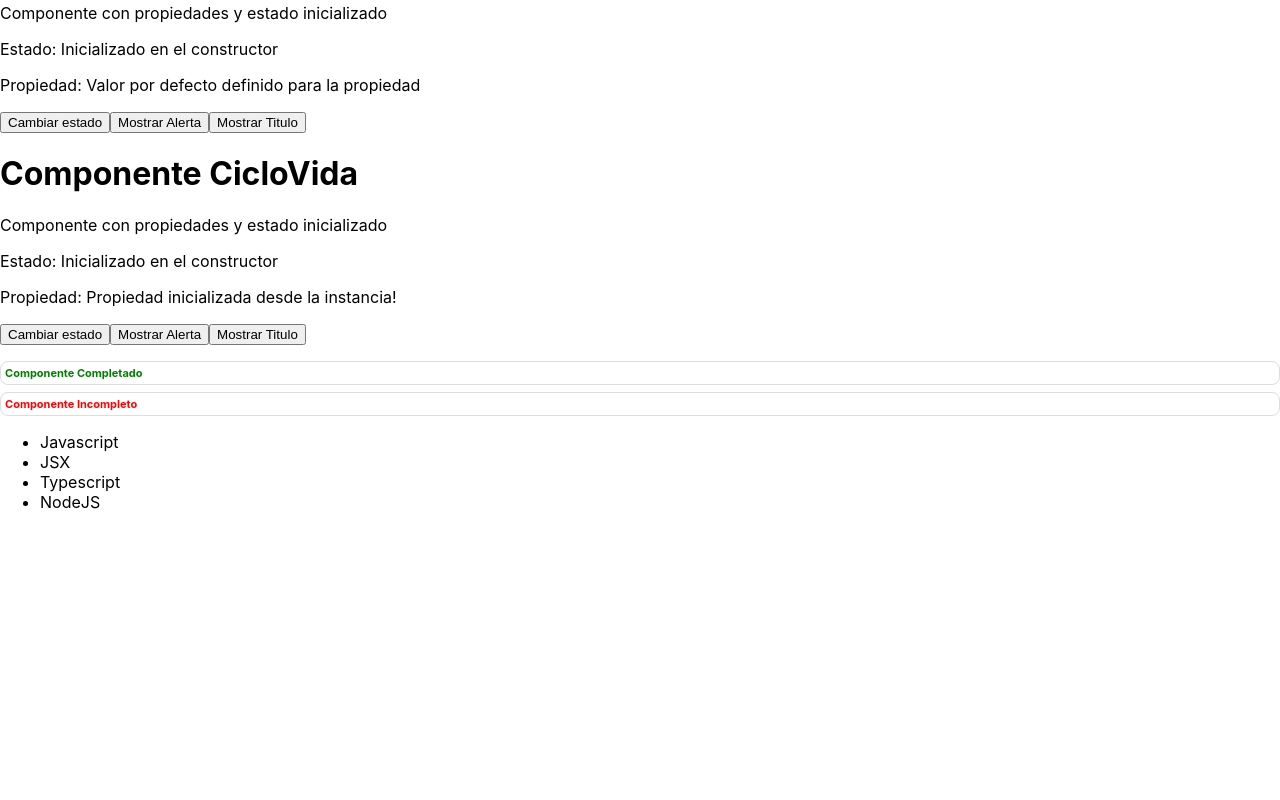
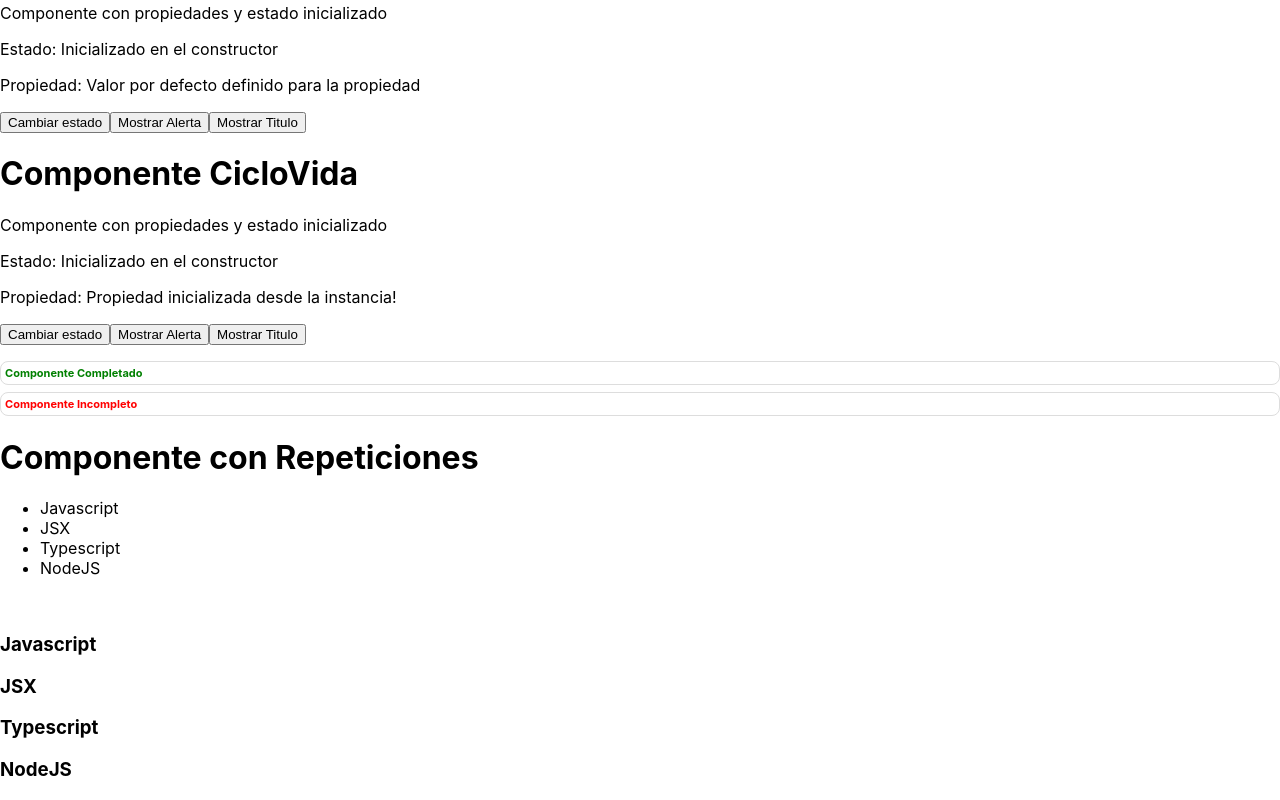
Before and after one commit to CharlesOliveros/reactapp1, a React (Create React App) app: page / in a window 1280 px wide. Shown: the part 1082-1882 px from the top of the page. Before the commit the page ends 1610 px from the top, so only its background shows below. Built offline with nearby package versions, Linux system fonts and the light colour scheme.

Commit message:
Se agrega componente RepeatComponentItem, que componetiza los items del array del componente RepeatComṕonent

```diff
--- a/src/RepeatComponent/index.js
+++ b/src/RepeatComponent/index.js
@@ -1,6 +1,7 @@
-import React, { Component } from 'react';
+import React from 'react';
+import RepeatComponentItem from '../RepeatComponentItem'
 
-class RepeatComponent extends Component {
+class RepeatComponent extends React.Component {
   constructor(props) {
     super(props);
     this.state = {
@@ -9,9 +10,18 @@ class RepeatComponent extends Component {
   }
   render() {
     return (
-      <ul>
-        {this.state.lenguajes.map(item => <li>{item}</li>)}
-      </ul>
+      <div>
+        <h1>Componente con Repeticiones</h1>
+        <ul>
+            {this.state.lenguajes.map(item => <li>{item}</li>)}
+        </ul>
+        <br/>
+        {
+            this.state.lenguajes.map(
+                (item,index) => <RepeatComponentItem key={index} item={item}/>
+            )
+        }
+      </div>
     );
   }
 }
--- /dev/null
+++ b/src/RepeatComponentItem/index.js
@@ -0,0 +1,11 @@
+import React from 'react';
+
+const CommentComponentItem = (props) => {
+  return (
+    <article>
+      <h3>{props.item}</h3>
+    </article>
+  );
+}
+
+export default CommentComponentItem;
```
